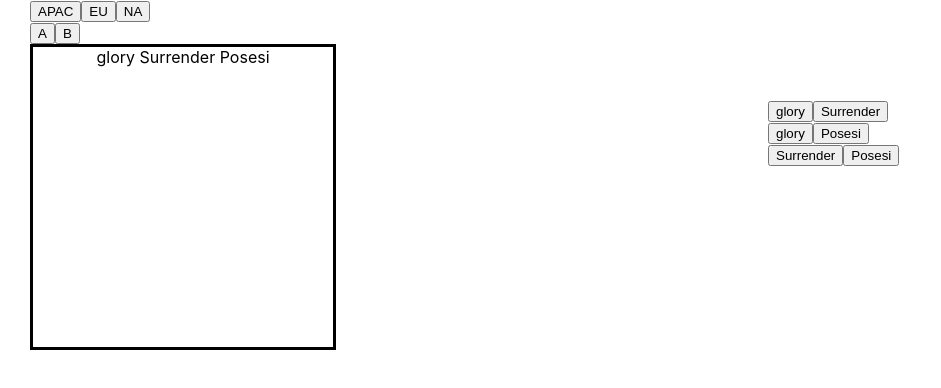
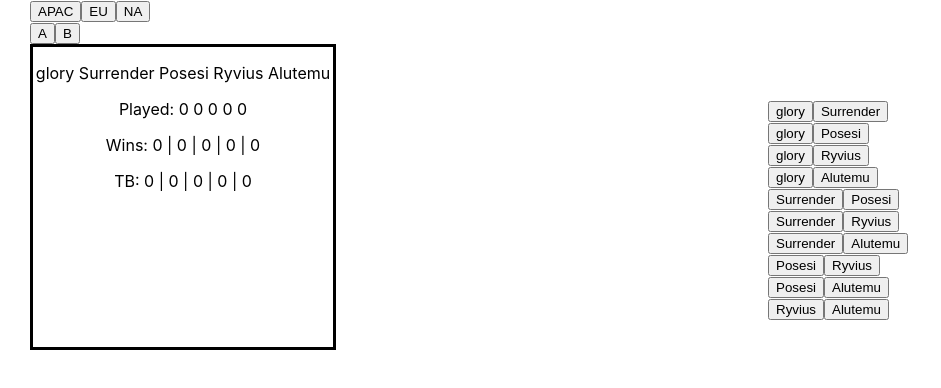
Before and after one commit to madacari/gmstandings_website, a React (Create React App) app: page / in a window 1280 px wide. Shown: the top 388 px of the page, without its empty margins (0-941 px from the left). Built offline with nearby package versions, Linux system fonts and the light colour scheme.

Commit message:
added ways to compute standings using mathjs

```diff
--- a/package.json
+++ b/package.json
@@ -7,9 +7,11 @@
     "@testing-library/react": "^9.5.0",
     "@testing-library/user-event": "^7.2.1",
     "@types/jest": "^24.9.1",
+    "@types/mathjs": "^6.0.5",
     "@types/node": "^12.12.47",
     "@types/react": "^16.9.38",
     "@types/react-dom": "^16.9.8",
+    "mathjs": "^7.0.2",
     "react": "^16.13.1",
     "react-dom": "^16.13.1",
     "react-scripts": "3.4.1",
--- a/src/Main.tsx
+++ b/src/Main.tsx
@@ -10,7 +10,8 @@ interface MainState {
     groupToDisplay: string;
     players: string[]
     matches: string[][];
-    results: string;
+    results: number[][];
+    matchWasPlayed: number[];
 }
 
 class Main extends React.Component<{},MainState> {
@@ -19,26 +20,38 @@ class Main extends React.Component<{},MainState> {
         const defaultRegion = "APAC";
         const defaultGroup = "A";
         const players = selectPlayers(defaultRegion, defaultGroup);
+        const matches = selectMatches(players);
         this.state = {
             regionToDisplay: defaultRegion,
             groupToDisplay: defaultGroup,
             players: players,
-            matches: selectMatches(players),
-            results: ""
+            matches: matches,
+            results: Array(players.length).fill(null).map(()=>(Array(players.length).fill(0))),
+            matchWasPlayed: Array(matches.length).fill(null)
         }
+    }
+
+    componentDidMount() {
+        console.log(this.state.results);
+    }
+
+    componentDidUpdate() {
+        console.log(this.state.results);
     }
 
     handleClickRegion = (region: string) => {
         if (this.state.regionToDisplay !== region) {
             const players = selectPlayers(region, 'A');
+            const matches = selectMatches(players);
             this.setState({
                 // reset view
                 groupToDisplay: 'A',
-                results: "",
+                results: Array(players.length).fill(null).map(() => (Array(players.length).fill(0))),
+                matchWasPlayed: Array(matches.length).fill(null),
                 // update info
                 regionToDisplay: region,
                 players: players,
-                matches: selectMatches(players),
+                matches: matches
 
             });
         }
@@ -47,24 +60,41 @@ class Main extends React.Component<{},MainState> {
     handleClickGroup = (group: string) => {
         if (this.state.groupToDisplay !== group) {
             const players = selectPlayers(this.state.regionToDisplay, group);
+            const matches = selectMatches(players);
             this.setState({
                 // reset view
-                results: "",
+                results: Array(players.length).fill(null).map(() => (Array(players.length).fill(0))),
+                matchWasPlayed: Array(matches.length).fill(null),
                 // update info
                 groupToDisplay: group ,
                 players: players,
-                matches: selectMatches(players),
+                matches: matches,
             });
         }
     }
 
     handleClickMatch = (mIndex: number, wIndex: number) => {
-        const { results, matches } = this.state;
+        const { players, results, matches, matchWasPlayed } = this.state;
+        if (matchWasPlayed[mIndex] != null && matchWasPlayed[mIndex] === wIndex) {
+            return
+        }
+        // else, new results or change in result
+        // update results
+        const playerDir = players.reduce((acc: any, cur:string, idx: number) => {
+            acc[cur] = idx;
+            return acc;
+        }, {});
+        const newResults = results.slice();
+        const trueWIndex = playerDir[matches[mIndex][wIndex]];
+        const trueLIndex = playerDir[matches[mIndex][+!wIndex]];;
+        newResults[trueWIndex][trueLIndex] = 1;
+        newResults[trueLIndex][trueWIndex] = 0;
+        // update matchWasPlayed
+        const newMWP = matchWasPlayed.slice();
+        newMWP[mIndex] = wIndex;
         this.setState({
-            results:
-                results +
-                matches[mIndex][wIndex] + " beat " +
-                matches[mIndex][+!wIndex] + ". \n"
+            results: newResults,
+            matchWasPlayed: newMWP
         });
     }
 
@@ -98,7 +128,7 @@ export default Main;
 
 const allPlayers = {
     APAC: {
-        divA: ['glory', 'Surrender', 'Posesi'],
+        divA: ['glory', 'Surrender', 'Posesi', 'Ryvius', 'Alutemu'],
         divB: ['Staz', 'tom60229', 'blitzchung']
     },
     EU: {
--- a/src/components/StandingsTable.tsx
+++ b/src/components/StandingsTable.tsx
@@ -1,20 +1,11 @@
 import React from 'react';
+import TableDisplay from './TableDisplay';
 import TableSelector from './TableSelector';
 import './StandingsTable.css';
 
-interface TableDisplayProps {
-    value: string;
-}
-
-class TableDisplay extends React.Component<TableDisplayProps> {
-    render() {
-        return this.props.value;
-    }
-}
-
 interface StandingsTableProps {
     players: string[],
-    results: string,
+    results: number[][],
     onClickRegion: (region: string) => void,
     onClickGroup: (group: string) => void
 }
@@ -32,7 +23,7 @@ class StandingsTable extends React.Component<StandingsTableProps> {
                     />
                 </div>
                 <div className="table-display">
-                    <TableDisplay value={players.join(' ') + " \n" + results}/>
+                    <TableDisplay players={players} results={results}/>
                 </div>
 
             </div>
--- /dev/null
+++ b/src/components/TableDisplay.tsx
@@ -0,0 +1,40 @@
+import * as math from 'mathjs';
+import React from 'react';
+
+interface TableDisplayProps {
+    players: string[];
+    results: number[][];
+}
+
+class TableDisplay extends React.Component<TableDisplayProps> {
+    render() {
+        const { players, results } = this.props
+        // computations
+        const wins = results.map(pRes => {
+            return addRow(pRes);
+        })
+        const tieBreaker = math.multiply(results, results).map(pTB => {
+            return addRow(pTB);
+        });
+        const losses = math.transpose(results).map(pLos => {
+            return addRow(pLos);
+        });
+        const played = wins.map((w,i) => {return w+losses[i]})
+        return (
+            <div>
+                <p>{players.join(' ')}</p>
+                <p>Played: {played.join(' ')}</p>
+                <p>Wins: {wins.join(' | ')}</p>
+                <p>TB: {tieBreaker.join(' | ')}</p>
+            </div>
+        );
+    }
+}
+
+export default TableDisplay
+
+//
+
+function addRow(row: number[]) {
+    return row.reduce((a, b) => a + b)
+}
```
Also changed, not shown: 1 other file (tests, documents, lock files or other folders).
